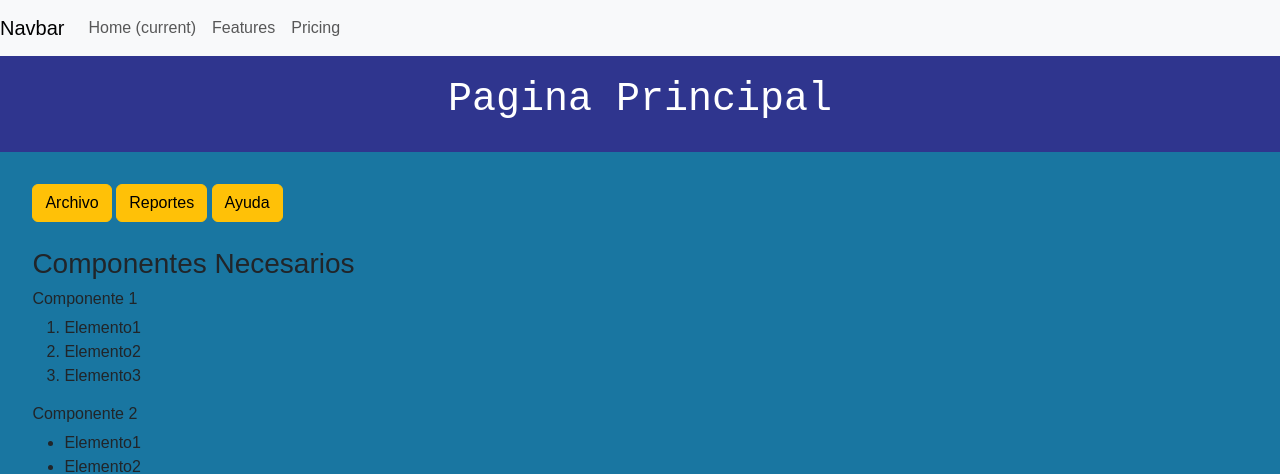
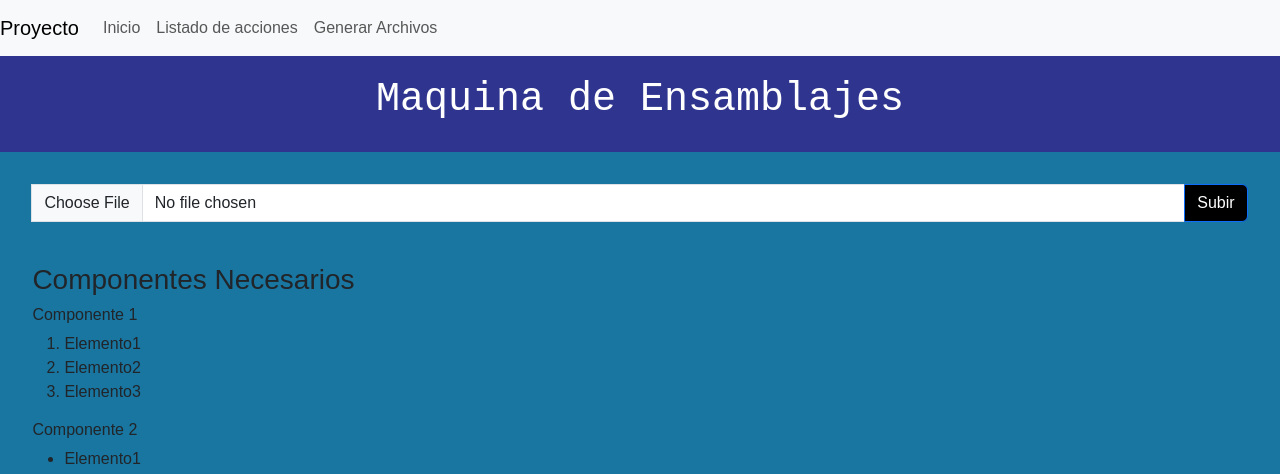
Before and after one commit to DaniPogti/IPC2_Proyecto2_202307534, a Flask app: page / in a window 1280 px wide. Shown: the top 474 px of the page. Run offline with Flask 3, Linux system fonts and the light colour scheme; parts of the project's set-up code (start-up, migrations or seed data) failed here and were passed over.

Commit message:
commit 4
Lectura del xml por medio de thunder client, ahora solo falta enviarlo a la pagina web

```diff
--- a/PYTHON/listaCircular.py
+++ b/PYTHON/listaCircular.py
@@ -25,6 +25,7 @@
 
         actual = self.cabeza
         while True:
+            print("=========================================================================================================")
             print(f"Nombre: {actual.nombre}, "
                   f"Cantidad de Líneas: {actual.ctdLinea}, "
                   f"Cantidad de Componentes: {actual.ctdComponente}, "
@@ -61,8 +62,8 @@
 
         actual = self.cabeza
         while True:
-            print(f"    Producto Nombre: {actual.nombre}")
-            print(f"    Elaboración: {actual.elaboracion}")
+            print(f"     -> Producto Nombre: {actual.nombre}")
+            print(f"            -> Elaboración: {actual.elaboracion}")
             actual = actual.siguiente
             if actual == self.cabeza:
                 break
--- a/PYTHON/main.py
+++ b/PYTHON/main.py
@@ -1,4 +1,4 @@
-from flask import Flask, render_template
+from flask import Flask, render_template, request, url_for, redirect
 from xml.dom import minidom
 from xml.dom.minidom import Document
 from listaCircular import ListaMaquinas, ListaProductos
@@ -9,9 +9,67 @@
 def index():
     return render_template('index.html')
 
-@app.route('/Archivo')
-def archivo():
-    return render_template('index.html')
+@app.route('/LeerXml', methods=['POST'])
+def LeerXml():
+    textoXML = request.data.decode('utf-8')
+
+    try:
+        doc = minidom.parseString(textoXML)
+        root = doc.documentElement
+        print(root.tagName)
+
+        ListaM = ListaMaquinas()
+
+        maquinas = root.getElementsByTagName('Maquina')
+
+        for maquina in maquinas:
+            nomMaquinas = maquina.getElementsByTagName('NombreMaquina')
+            for nombre in nomMaquinas:
+                n_Maquina = str(nombre.firstChild.nodeValue)
+
+            cantidadLineas = maquina.getElementsByTagName('CantidadLineasProduccion')
+            for Lineas in cantidadLineas:
+                n_Lieneas = int(Lineas.firstChild.nodeValue)
+
+            cantidadComponentes = maquina.getElementsByTagName('CantidadComponentes')
+            for componentes in cantidadComponentes:
+                n_Componentes = int(componentes.firstChild.nodeValue)
+
+            tiempo = maquina.getElementsByTagName('TiempoEnsamblaje')
+            for time in tiempo:
+                n_Tiempo = int(time.firstChild.nodeValue)
+
+            nuevaMaquina = ListaM.insertarMaquina(n_Maquina, n_Lieneas, n_Componentes, n_Tiempo)
+
+            ListaP = ListaProductos()
+
+            ListaProducto = maquina.getElementsByTagName('ListadoProductos')
+            for producs in ListaProducto:
+                producto = producs.getElementsByTagName('Producto')
+                for elements in producto:
+                    nombre = elements.getElementsByTagName('nombre')
+                    for nom in nombre:
+                        n_nom= str(nom.firstChild.nodeValue)
+
+                    elaboracion = elements.getElementsByTagName('elaboracion')
+                    for elabor in elaboracion:
+                        n_elaboracion= elabor.firstChild.nodeValue
+                    ListaP.insertarProductos(n_nom, n_elaboracion)
+            nuevaMaquina.ListProducto = ListaP #signamos la lista de productos a la maquina actual
+            '''print("====================================================================")
+            print("Nombre Maquina: " , n_Maquina)
+            print("Cantidad de Lineas deProduccion: " , n_Lieneas)
+            print("Cantidad de Componentes: " , n_Componentes)
+            print("Tiempo de Ensamblaje: " , n_Tiempo)
+            print("ListadoProductos: ")
+            print("->   Nombre Producto: " , n_nom)
+            print("->   Elaboracion: " , n_elaboracion)
+            print("====================================================================")'''
+        ListaM.imprimir()
+    except Exception as e:
+        return str(e)
+
+    return "Archivos leidos con exito"
 
 @app.route('/Reportes')
 def reportes():
@@ -79,7 +137,7 @@
 
 
 if __name__ == '__main__':
-    #app.run(debug=True)
+    app.run(debug=True)
     opcion = 0
     listaMaquinas = None
 
--- a/PYTHON/templates/index.html
+++ b/PYTHON/templates/index.html
@@ -24,7 +24,7 @@
               font-family: Arial, Helvetica, sans-serif;
               margin: 0;
               padding: 0;
-              background-color: #1976a1;
+              background-color: #88a4b1;
             }
 
             header {
@@ -51,13 +51,17 @@
 
         {% block contenido %}
         <header>
-            <h1>Pagina Principal</h1>
+            <h1>Maquina de Ensamblajes</h1>
         </header>
         <main>
             <section>
-                <button type="submit" class="btn btn-warning">Archivo</button>
-                <button type="submit" class="btn btn-warning">Reportes</button>
-                <button type="submit" class="btn btn-warning">Ayuda</button>
+              <div class="input-group mb-3">
+                <form action="/LeerXml" method="post" enctype="multipart/form-data"></form>
+                  <input type="file" class="form-control" id="inputGroupFile01">
+                  <button type="submit" class="btn btn-primary" style="color: rgb(255, 255, 255); background: rgb(0, 0, 0)">Subir</button>
+                </form>
+              </div>
+
             </section>
 
             <section>
--- a/PYTHON/templates/navBar.html
+++ b/PYTHON/templates/navBar.html
@@ -49,20 +49,20 @@
     <body>
 
         <nav class="navbar navbar-expand-lg navbar-light bg-light">
-            <a class="navbar-brand" href="#">Navbar</a>
+            <a class="navbar-brand" href="/">Proyecto</a>
             <button class="navbar-toggler" type="button" data-toggle="collapse" data-target="#navbarNavDropdown" aria-controls="navbarNavDropdown" aria-expanded="false" aria-label="Toggle navigation">
               <span class="navbar-toggler-icon"></span>
             </button>
             <div class="collapse navbar-collapse" id="navbarNavDropdown">
               <ul class="navbar-nav">
                 <li class="nav-item active">
-                  <a class="nav-link" href="/">Home <span class="sr-only">(current)</span></a>
+                  <a class="nav-link" href="/">Inicio</a>
                 </li>
                 <li class="nav-item">
-                  <a class="nav-link" href="#">Features</a>
+                  <a class="nav-link" href="#">Listado de acciones</a>
                 </li>
                 <li class="nav-item">
-                  <a class="nav-link" href="#">Pricing</a>
+                  <a class="nav-link" href="#">Generar Archivos</a>
                 </li>
               </ul>
             </div>
```
